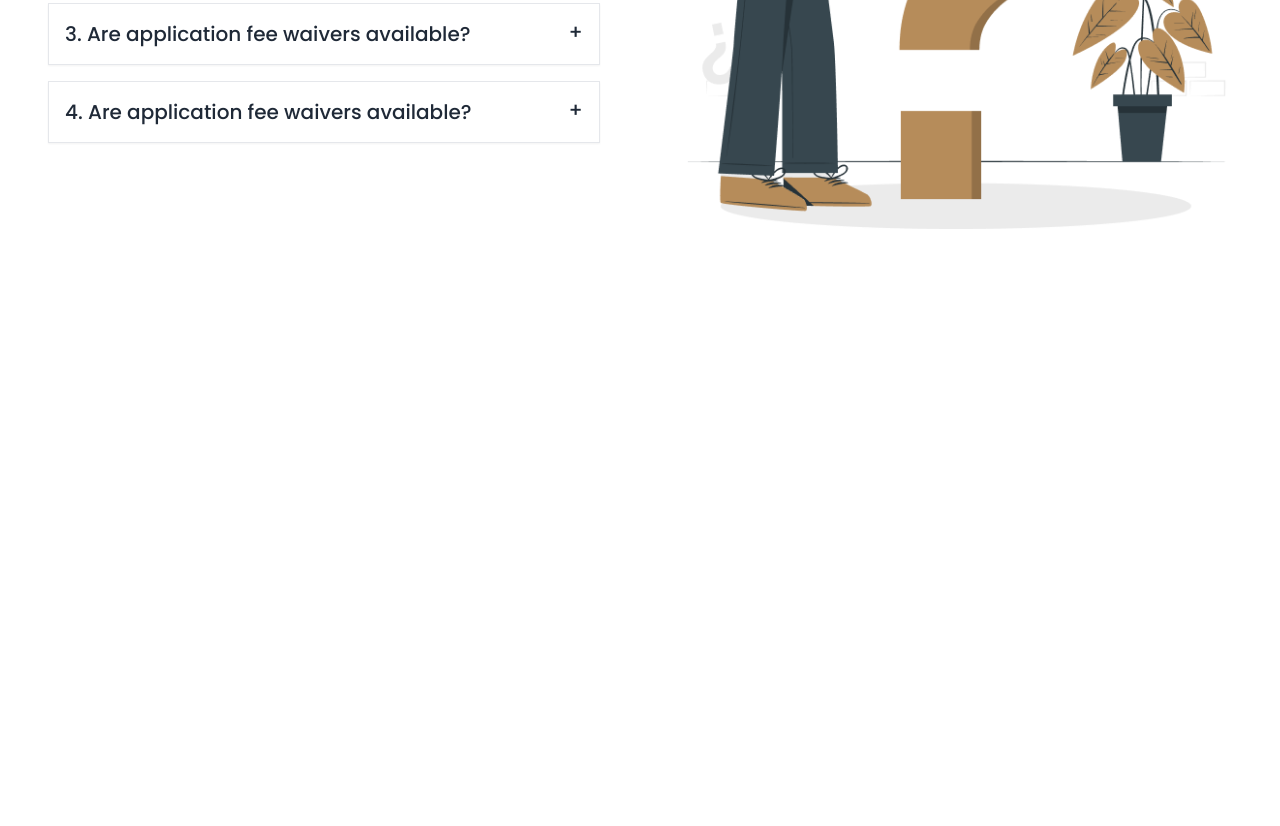
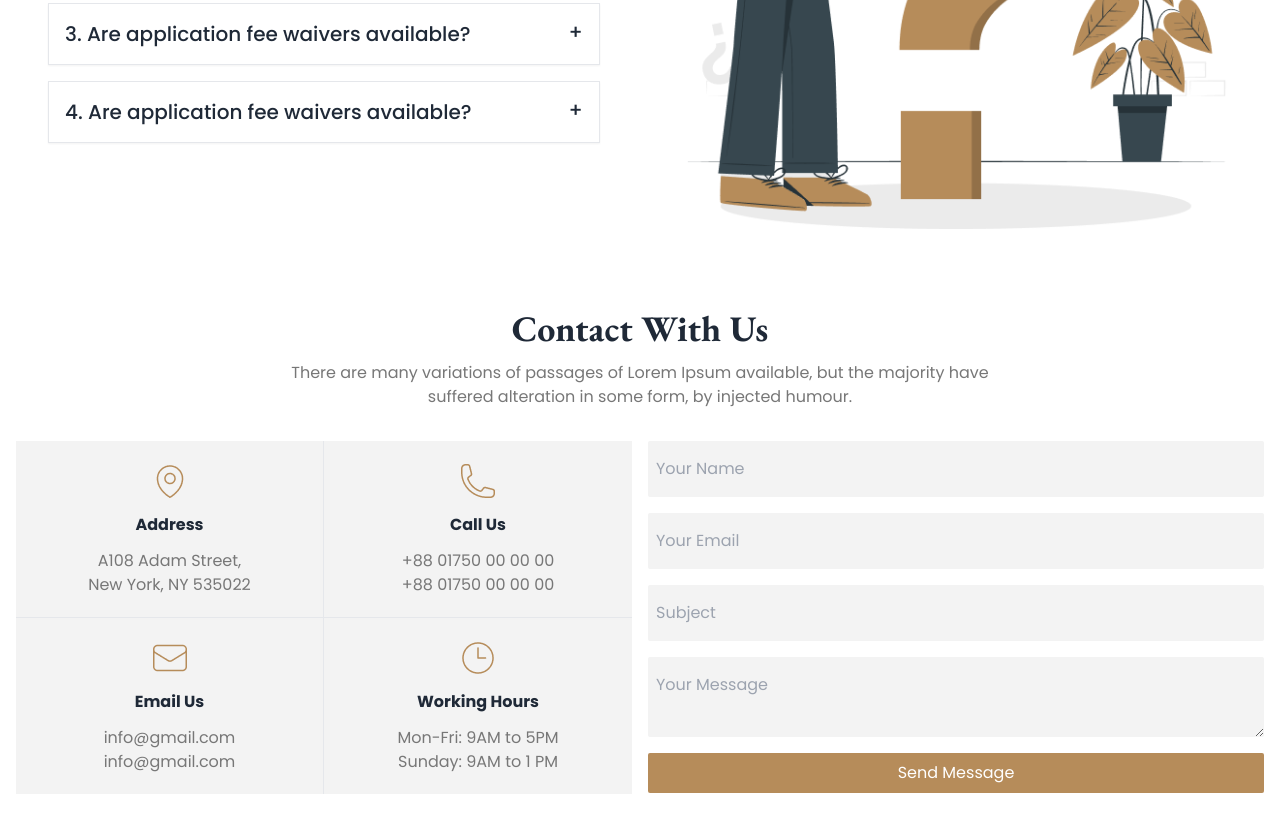
Before and after one commit to rimanroni/Justice-Landing-Page, a plain HTML site: page index.html in a window 1280 px wide. Shown: the part 2641-3467 px from the top of the page. Before the commit the page ends 2950 px from the top, so only its background shows below. Drawn offline with nearby package versions, Linux system fonts and the light colour scheme.

Commit message:
Contact With Us Section Added

```diff
--- a/index.html
+++ b/index.html
@@ -247,6 +247,49 @@
                   </div>
              </div>
          </section>
+         <!-- Contact With Us -->
+          <section class="my-8 px-4">
+              <div class="text-center space-y-3  ">
+                   <h1 class="text-2xl font-bold bodyFont lg:text-4xl ">Contact With Us</h1>
+                   <p class="text-[#777]">There are many variations of passages of Lorem Ipsum available, but the majority have <br> suffered alteration in some form, by injected humour.</p>
+              </div>
+              <!-- form part -->
+               <div class="grid my-8 grid-cols-1 lg:grid-cols-2 gap-4 ">
+                <div class="grid  grid-cols-1 lg:grid-cols-2 ">
+                      <div class="bg-[#F3F3F3] border-r border-b text-center p-4 py-5 space-y-3">
+                        <img src="images/location.png" class="mx-auto" alt="">
+                        <h1 class="font-bold">Address</h1>
+                        <p class="text-[#777]">A108 Adam Street, <br>
+                            New York, NY 535022</p>
+                      </div>
+                      <div class="bg-[#F3F3F3] space-y-3 border-b text-center p-4 py-5">
+                        <img src="images/call.png" class="mx-auto" alt="">
+                        <h1 class="font-bold">Call Us</h1>
+                        <p class="text-[#777]">+88 01750 00 00 00 <br>
+                            +88 01750 00 00 00</p>
+                      </div>
+                      <div class="bg-[#F3F3F3] space-y-3 border-r text-center p-4 py-5">
+                        <img src="images/email.png" class="mx-auto" alt="">
+                        <h1 class="font-bold">Email Us</h1>
+                        <p class="text-[#777]">info@gmail.com <br>
+                            info@gmail.com</p>
+                      </div>
+                      <div class="bg-[#F3F3F3] space-y-3  text-center p-4 py-5">
+                        <img src="images/time.png" class="mx-auto" alt="">
+                        <h1 class="font-bold">Working Hours</h1>
+                        <p class="text-[#777]">Mon-Fri: 9AM to 5PM <br>
+                            Sunday: 9AM to 1 PM</p>
+                      </div>
+                </div>
+                <div class="flex flex-col gap-y-4">
+                    <input type="text" placeholder="Your Name" class="px-2 py-4 outline-none  bg-[#F3F3F3] rounded-sm">
+                    <input type="text" placeholder="Your Email" class="px-2 py-4 outline-none  bg-[#F3F3F3] rounded-sm">
+                    <input type="text" placeholder="Subject" class="px-2 py-4 outline-none  bg-[#F3F3F3] rounded-sm" >
+                    <textarea placeholder="Your Message" class="px-2 py-4 outline-none  bg-[#F3F3F3] rounded-sm"></textarea>
+                    <button class="btns py-2 rounded-sm">Send Message</button>
+                </div>
+               </div>
+          </section>
        </main>
        <!-- footer section -->
         <footer></footer>
```
